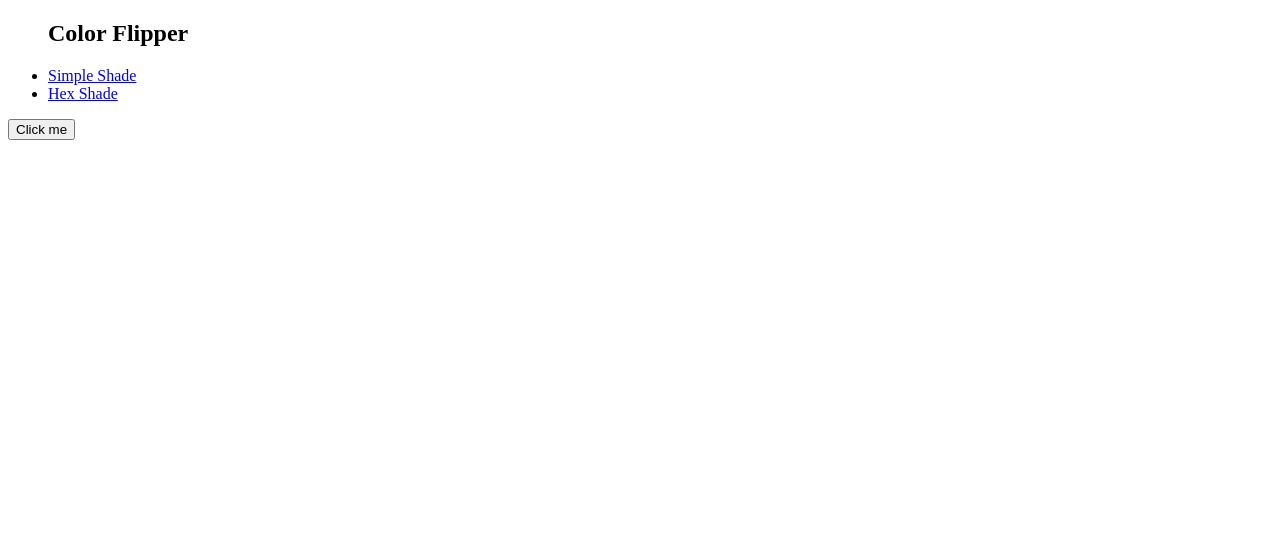
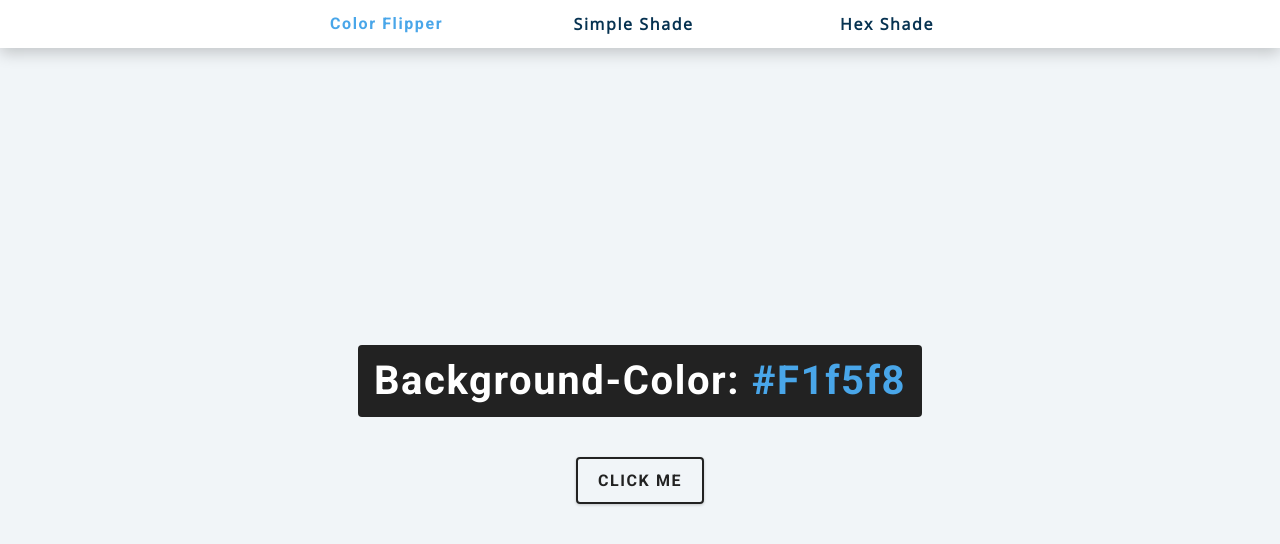
Before and after one commit to HamnaSiddiqui/Color_Flipper, a plain HTML site: page hex.html in a window 1280 px wide. Drawn offline with nearby package versions, Linux system fonts and the light colour scheme.

Commit message:
made it bingo

```diff
--- a/hex.html
+++ b/hex.html
@@ -4,13 +4,14 @@
     <meta charset="UTF-8">
     <meta http-equiv="X-UA-Compatible" content="IE=edge">
     <meta name="viewport" content="width=device-width, initial-scale=1.0">
-    <title>Color Flipper | Simple</title>
+    <title>Color Flipper || Simple Project</title>
+    <link rel="stylesheet" href="style.css">
 </head>
 <body>
     <header>
-        <nav class="nav-center">
-            <ul class="center">
-                <h1>Color Flipper</h1>
+        <nav class="nav-links">
+            <ul class="nav-center">
+                <h4>Color Flipper</h4>
                 <li><a href="index.html">Simple Shade</a></li>
                 <li><a href="hex.html">Hex Shade</a></li>
             </ul>
@@ -19,7 +20,8 @@
     <main>
         <section>
             <div class="container">
-                <button id="btn">Click me</button>
+                <h2>Background-color: <span class="color">#F1f5f8</span></h2>
+                <button id="btn" class="btn btn-hero">Click me</button>
             </div>
         </section>
     </main>
```
Also changed, not shown: app.js (+8 -3 lines), index.html (+1 -1 lines).
